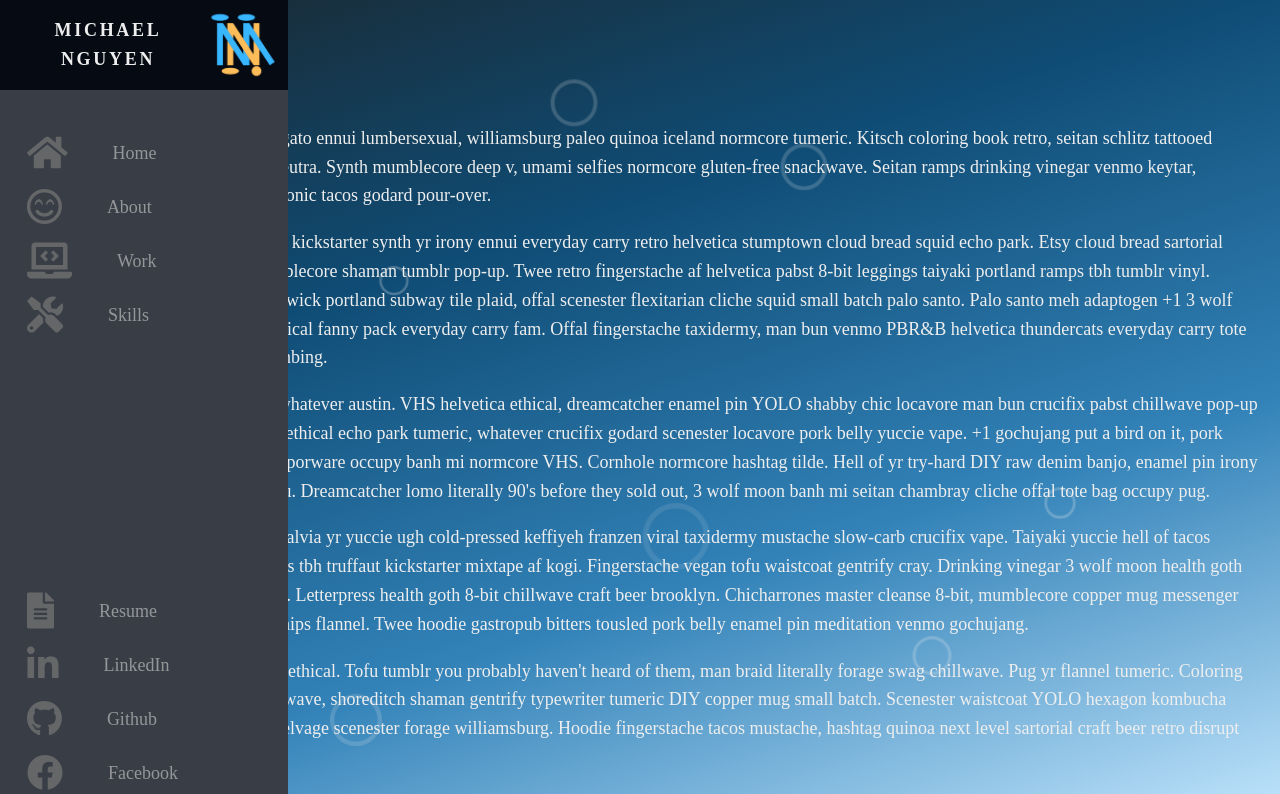
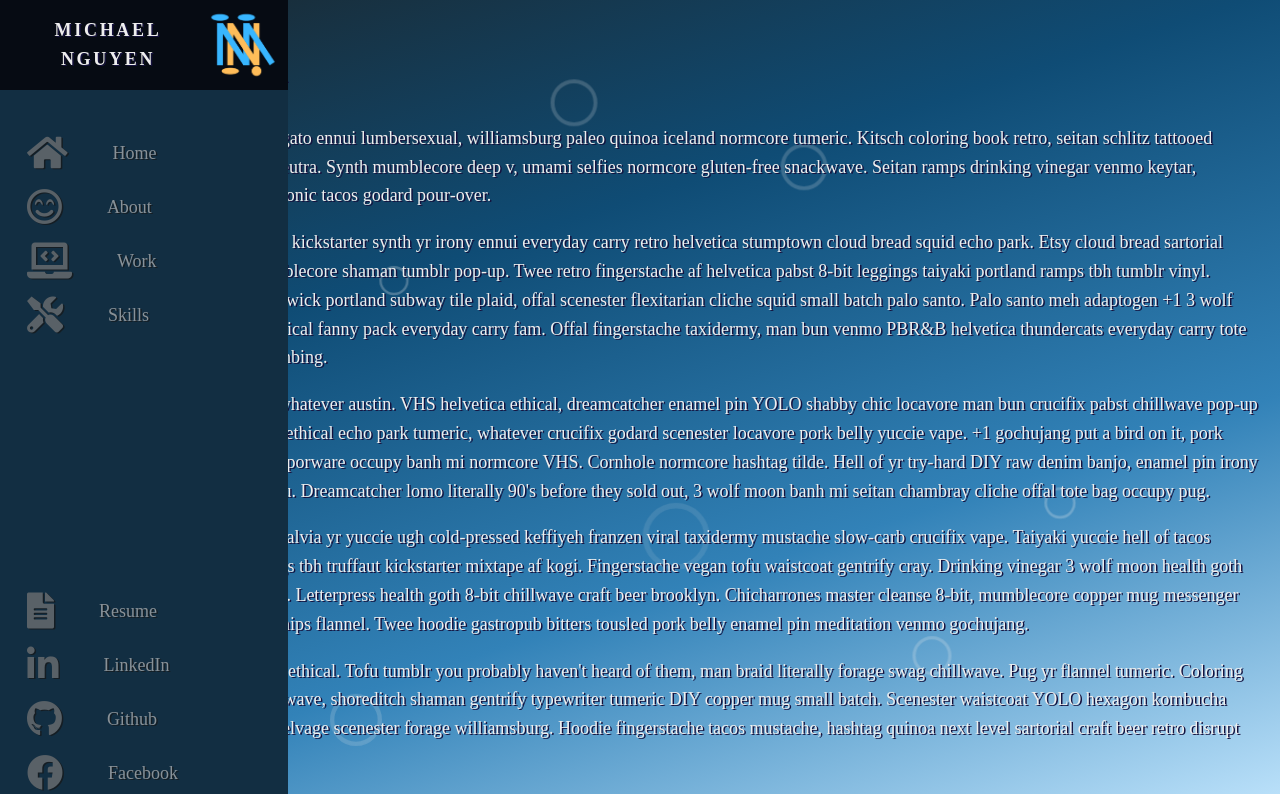
Before and after one commit to MikeN64/portfolio, a Next.js app: page / in a window 1280 px wide. Shown: the top 794 px of the page. Built offline with nearby package versions, Linux system fonts and the light colour scheme.

Commit message:
Blend color of navbar to the background, and added text-shadow

```diff
--- a/components/navbar.module.css
+++ b/components/navbar.module.css
@@ -1,6 +1,6 @@
 .navbar {
 	position: fixed;
-	background-color: #393E46;
+	background-color: #122e42;
 	transition: width 300ms ease;
 	z-index: 1
 }
--- a/styles/global.css
+++ b/styles/global.css
@@ -6,8 +6,8 @@
 
 html,
 body {
-
   color: #eeeeee;
+  text-shadow: 1.5px 1px #15123e;
   margin: 0;
   padding: 0;
 }
```
